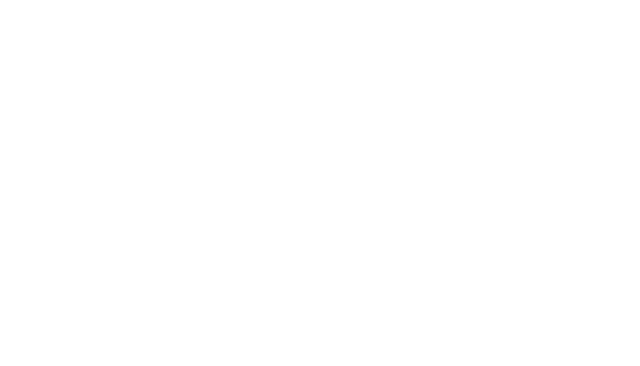
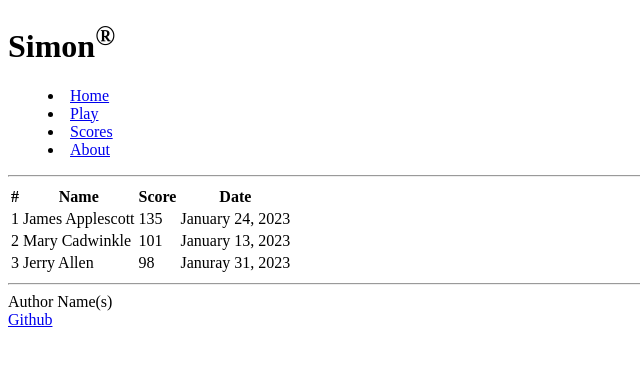
Before and after one commit to JustinNielsen/simon, a plain HTML site: page scores.html in a window 1280 px wide. Shown: the whole page, without its empty margins (0-640 px from the left). Drawn offline with Linux system fonts and the light colour scheme.

Commit message:
Update scores.html - added layout

```diff
--- a/scores.html
+++ b/scores.html
@@ -3,7 +3,63 @@
   <head>
     <meta charset="UTF-8" />
     <meta name="viewport" content="width=device-width, initial-scale=1.0" />
-    <title>Document</title>
+    <title>Simon</title>
+    <link rel="icon" href="favicon.ico" />
   </head>
-  <body></body>
+  <body>
+    <header>
+      <h1>Simon<sup>&reg;</sup></h1>
+
+      <nav>
+        <menu>
+          <li><a href="index.html">Home</a></li>
+          <li><a href="play.html">Play</a></li>
+          <li><a href="scores.html">Scores</a></li>
+          <li><a href="about.html">About</a></li>
+        </menu>
+      </nav>
+
+      <hr />
+    </header>
+
+    <main>
+      <table>
+        <thead>
+          <tr>
+            <th>#</th>
+            <th>Name</th>
+            <th>Score</th>
+            <th>Date</th>
+          </tr>
+        </thead>
+        <tbody>
+          <tr>
+            <td>1</td>
+            <td>James Applescott</td>
+            <td>135</td>
+            <td>January 24, 2023</td>
+          </tr>
+          <tr>
+            <td>2</td>
+            <td>Mary Cadwinkle</td>
+            <td>101</td>
+            <td>January 13, 2023</td>
+          </tr>
+          <tr>
+            <td>3</td>
+            <td>Jerry Allen</td>
+            <td>98</td>
+            <td>Januray 31, 2023</td>
+          </tr>
+        </tbody>
+      </table>
+    </main>
+
+    <footer>
+      <hr />
+      <span class="text-reset">Author Name(s)</span>
+      <br />
+      <a href="https://github.com/JustinNielsen/simon">Github</a>
+    </footer>
+  </body>
 </html>
```
